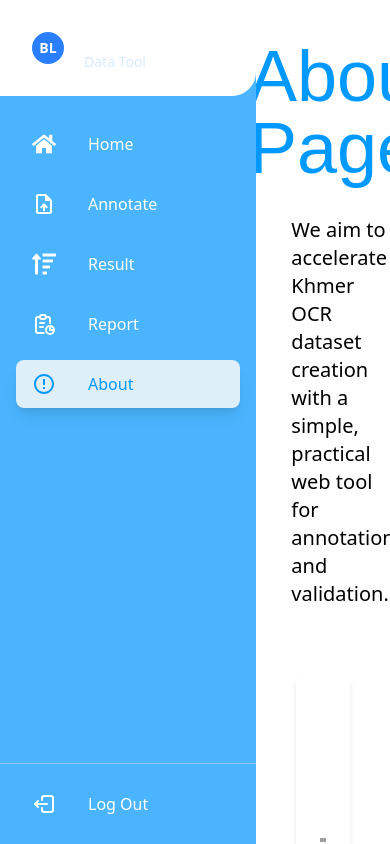
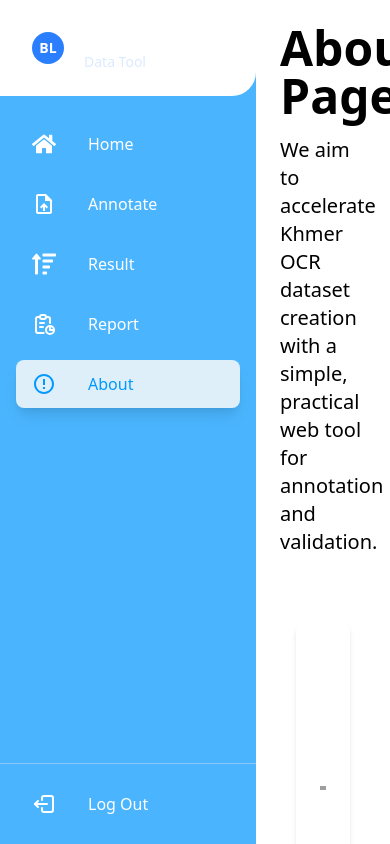
Before and after one commit to Sievlinh/Khmer-Annotation-Tool-Frontend, a React (Vite) app: page /about in a window 390 px wide. Built offline with nearby package versions, Linux system fonts and the light colour scheme; grey boxes are pictures that could not be loaded; a web font is replaced by a local one.

Commit message:
About Page 90%

```diff
--- a/src/components/AdvisorCard.jsx
+++ b/src/components/AdvisorCard.jsx
@@ -3,9 +3,9 @@ import React from 'react';
 const AdvisorCard = ({ image, name, title, description, additionalInfo }) => {
 
   return (
-    <div className="flex flex-col sm:flex-row items-start bg-white px-6 py-6 gap-6 max-w-3xl">
+    <div className="flex flex-col sm:flex-row items-center bg-white px-6 py-6 gap-6 max-w-3xl">
       {/* Image section */}
-      <div className="bg-blue-100 p-1 w-96 h-96 overflow-hidden">
+      <div className="bg-blue-100 p-1 w-64 h-64 overflow-hidden">
         <img
           src={image}
           alt={name}
--- a/src/components/MemberCard.jsx
+++ b/src/components/MemberCard.jsx
@@ -5,7 +5,7 @@ const MemberCard = ({ image, name, title, description, contact}) => {
   return (
     <div className="flex flex-col sm:flex-row items-start bg-white px-6 py-6 gap-8 max-w-3xl">
       {/* Image section */}
-      <div className="bg-black p-1 w-56 h-56 overflow-hidden">
+      <div className="bg-black p-1 w-48 h-48 overflow-hidden">
         <img
           src={image}
           alt={name}
--- a/src/pages/About.jsx
+++ b/src/pages/About.jsx
@@ -89,8 +89,8 @@ const About = () => {
   return (
     <>
     <div className="min-h-full bg-white p-6">
-        <h1 className=" text-7xl font-cadt text-[#0099FF] pl-10 pt-4 pb-4 flex justify-center">About Page</h1>
-        <h4 className="text-xl py-4  text-black pl-10 flex justify-center">We aim to accelerate Khmer OCR dataset creation with a simple, practical web tool for annotation and validation.</h4>
+      <h1 className=" text-5xl text-black font-bold">About Page</h1>
+      <h4 className="text-xl py-4  text-black">We aim to accelerate Khmer OCR dataset creation with a simple, practical web tool for annotation and validation.</h4>
       {/* Mission and Vision Section */}
       <div className="flex-grow">
         <MissionVision mission={mission} vision={vision} />
@@ -106,7 +106,7 @@ const About = () => {
         </div>
         <h2 className="text-3xl font-bold mt-4">Advisors</h2>
         {/* Cards */}
-          <div className="flex flex-wrap justify-evenly gap-8 mt-4">
+        <div className="grid grid-cols-1 md:grid-cols-2 gap-8 mt-4 w-full">
           {advisors.map((advisor, index) => (
             <AdvisorCard
               key={index}
@@ -135,7 +135,7 @@ const About = () => {
       </div>
       <h2 className="text-3xl font-bold">Team Members</h2>
       {/* Member Section */}
-        <div className="flex justify-between flex-wrap gap-8 mt-4 overflow-x-auto">
+      <div className="grid grid-cols-1 md:grid-cols-2 gap-8 mt-4 w-full">
         {members.map((member, index) => (
           <MemberCard
             key={index}
@@ -147,7 +147,6 @@ const About = () => {
           />
         ))}
       </div>
-
     </div>
     <Footer />
     </>
```
Lines whose indentation alone changed are shown as unchanged.
